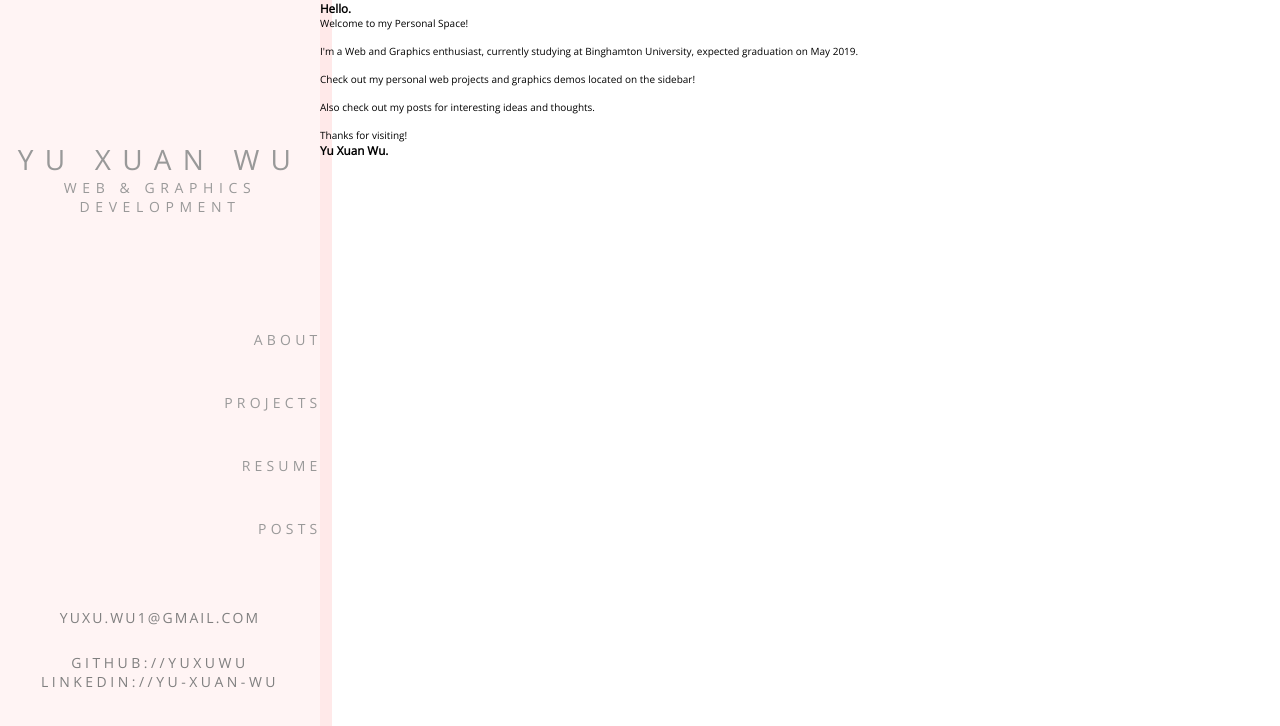
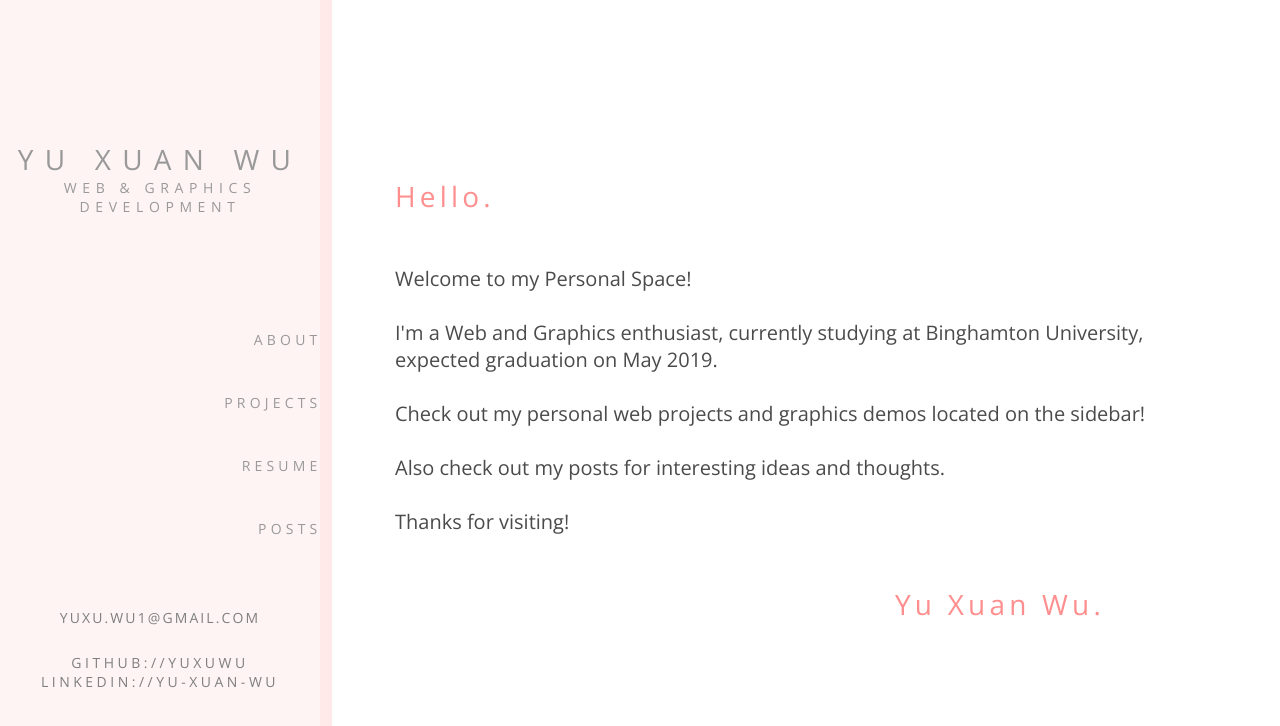
Before and after one commit to yuxuwu/personal-site, a React (Create React App) app: page /about in a window 1280 px wide. Shown: the top 726 px of the page. Built offline with nearby package versions, Linux system fonts and the light colour scheme.

Commit message:
Added typography styling for about page

```diff
--- a/src/App.js
+++ b/src/App.js
@@ -5,6 +5,7 @@ import PropTypes from 'prop-types';
 import Sidebar from "./components/sidebar";
 import Content from "./components/content";
 
+// Sidebar labels, add to this to add a label. Might need to adjust SCSS
 const LABELS = ["about", "projects", "resume", "posts"];
 
 class App extends Component {
@@ -14,6 +15,8 @@ class App extends Component {
 
 	constructor(props) {
 		super(props);
+		/* On load, determine if we are on "/". This makes this.state.sidebarActive true.
+		 * If we are not on "/", matchPath() returns a null object */
 		const onRootPath = (matchPath(this.props.location.pathname, { path: "/", exact: true }) != null)
 		this.state = {
 			selectedLabel: "about",
@@ -38,5 +41,6 @@ class App extends Component {
 	}
 }
 
+// Need router for props, to find location
 const AppWithRouter = withRouter(App);
 export default AppWithRouter;
--- a/src/components/content_pages/about.js
+++ b/src/components/content_pages/about.js
@@ -2,9 +2,9 @@ import React from 'react';
 
 const About = () => {
     return (
-        <div>
-            <h3 className="heading--3">Hello.</h3>
-            <p className="paragraph">
+        <section>
+            <h3 className="u-margin-bottom-med">Hello.</h3>
+            <p>
                 Welcome to my Personal Space!
                 <br/><br/>
                 I'm a Web and Graphics enthusiast, currently studying at Binghamton University, expected graduation on May 2019.
@@ -15,8 +15,8 @@ const About = () => {
                 <br/><br/>
                 Thanks for visiting!
             </p>
-            <h3 className="heading--3 heading--3--end">Yu Xuan Wu.</h3>
-        </div>
+            <h3 className="u-margin-top-med u-float-right">Yu Xuan Wu.</h3>
+        </section>
     );
 }
 
--- a/src/components/sidebar.js
+++ b/src/components/sidebar.js
@@ -3,16 +3,17 @@ import { Link } from 'react-router-dom';
 
 export default class Sidebar extends Component {
 	render() {
-		const sidebarClassName = this.props.isSidebarActive ? "sidebar sidebar--active" : "sidebar";
+		const m_sidebarClassName = this.props.isSidebarActive ? "sidebar sidebar--active" : "sidebar";
 
 		return (
-			<div className={sidebarClassName}>
+			<div className={m_sidebarClassName}>
 				<div className="logo">
 					<h2>yu xuan wu</h2>
 					<h4>web & graphics</h4>
 					<h4>development</h4>
 				</div>
 				<ul className="labels">
+					{/*Generates routes based on labels prop*/}
 					{this.props.labels.map((label) => {
 						return (
 							<li
--- a/src/scss/base/_typography.scss
+++ b/src/scss/base/_typography.scss
@@ -9,9 +9,22 @@ h2 {
 	font-weight: 300;
 }
 
+h3 {
+	font-size: 2.8rem;
+	color: $COLOR_HEADER;
+	letter-spacing: 0.15em;
+	font-weight: 300;
+}
+
 h4 {
 	font-size: 1.4rem;
 	color: $COLOR_LOGO;
 	letter-spacing: 0.4em;
 	font-weight: 300;
 }
+
+p {
+	font-size: 2rem;
+	color: $COLOR_PARAGRAPH;
+	font-weight: 300;
+}
--- /dev/null
+++ b/src/scss/base/_utilities.scss
@@ -0,0 +1,12 @@
+.u-margin-bottom-sm { margin-bottom: 3rem !important; }
+.u-margin-bottom-med { margin-bottom: 5rem !important; }
+.u-margin-bottom-lg { margin-bottom: 8rem !important; }
+
+.u-margin-top-sm { margin-top: 3rem !important; }
+.u-margin-top-med { margin-top: 5rem !important; }
+.u-margin-top-lg { margin-top: 8rem !important; }
+
+.u-float-right {
+	float: right !important;
+	margin-right: 10rem !important;
+}
--- a/src/scss/layout/_content.scss
+++ b/src/scss/layout/_content.scss
@@ -1,2 +1,5 @@
+/* ---
+----- CONTENT CONTAINER*/
 .content {
+	margin: auto 7.5rem;
 }
--- a/src/scss/layout/_sidebar.scss
+++ b/src/scss/layout/_sidebar.scss
@@ -18,7 +18,11 @@
 		width: 95%;
 		height: 95%;
 		margin: auto;
-        box-shadow: 12px 12px 0px $COLOR_PRIMARY_SHADOW;
+		box-shadow: 12px 12px 0px $COLOR_PRIMARY_SHADOW;
+
+		& + .content {
+			margin: 0;
+		}
 	}
 }
 
--- a/src/scss/main.scss
+++ b/src/scss/main.scss
@@ -1,6 +1,7 @@
 @import "base/base";
 @import "base/variables";
 @import "base/typography";
+@import "base/utilities";
 
 @import "layout/container";
 @import "layout/content";
```
